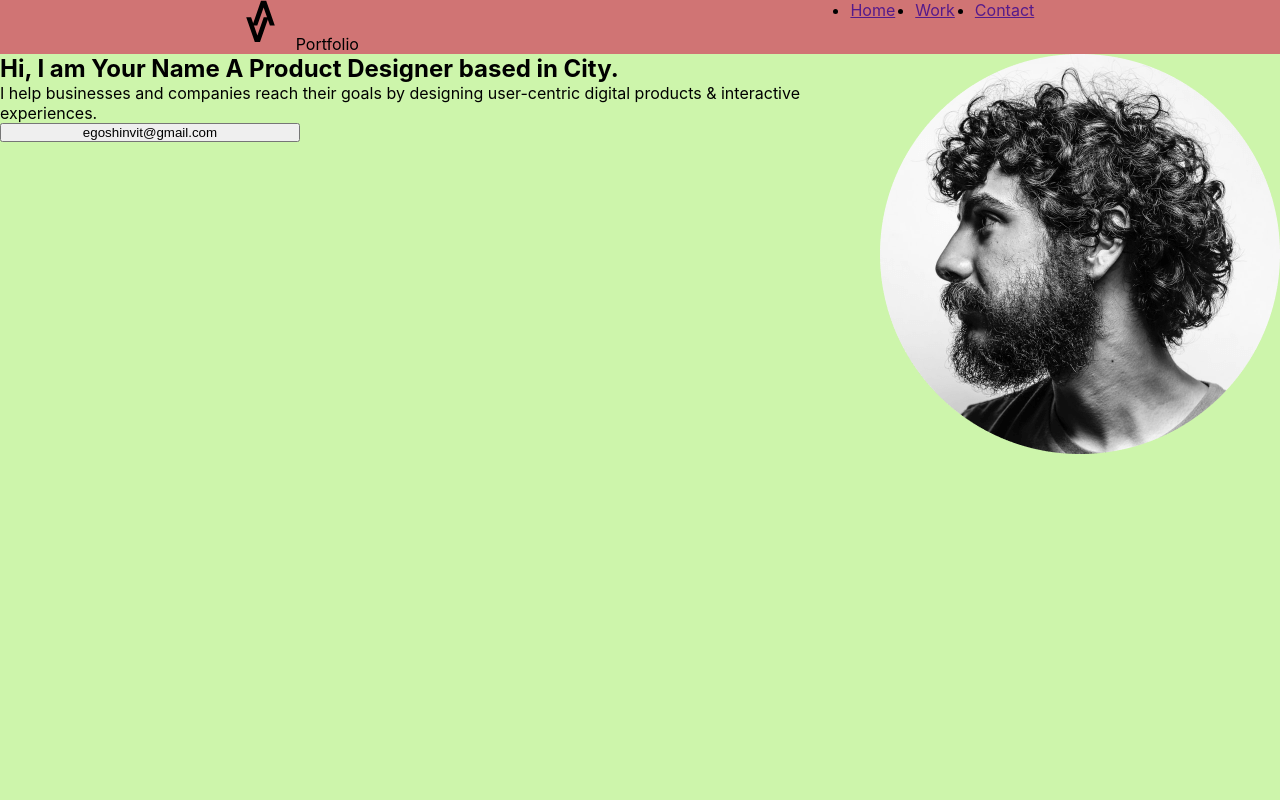
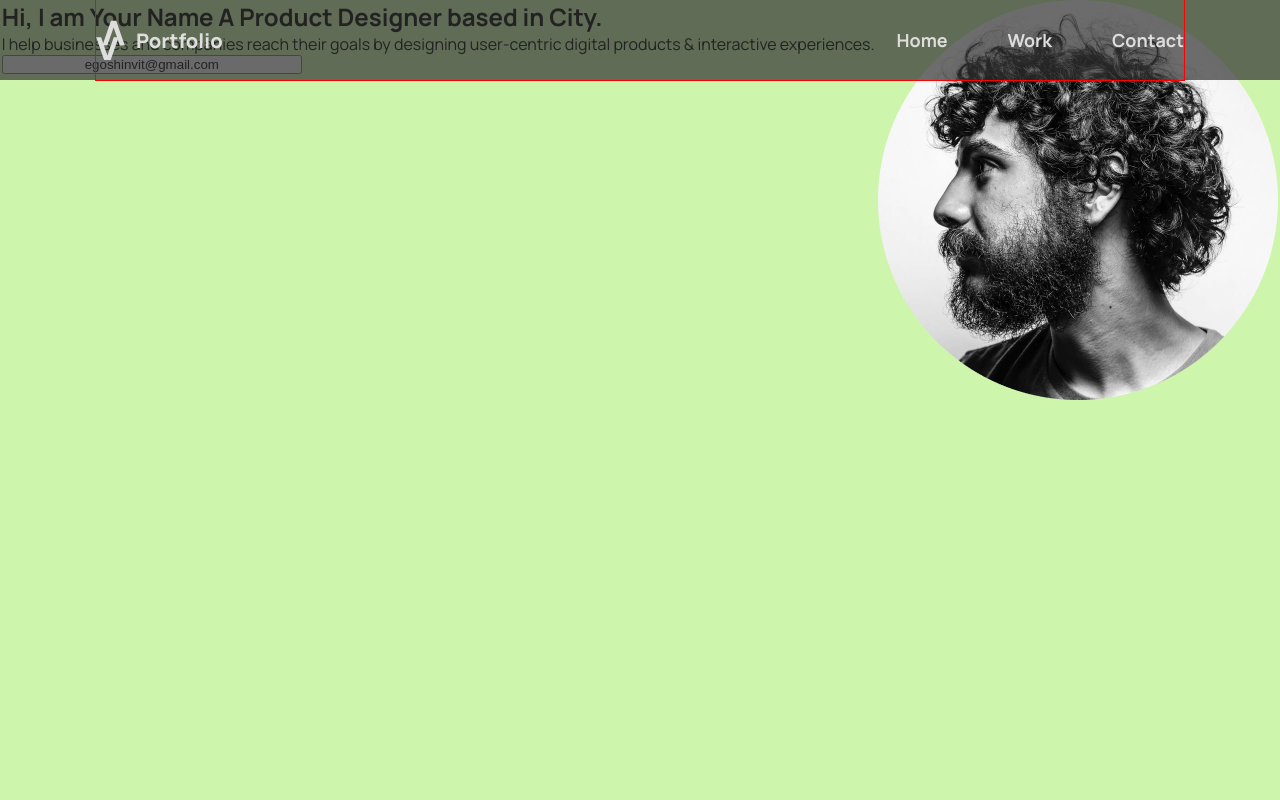
Before and after one commit to EgoshinVA/my-portfolio, a React (Create React App) app: page / in a window 1280 px wide. Shown: the top 800 px of the page. Built offline with nearby package versions, Linux system fonts and the light colour scheme.

Commit message:
Styling header

```diff
--- /dev/null
+++ b/src/components/Container.tsx
@@ -0,0 +1,6 @@
+import styled from "styled-components";
+
+export const Container = styled.div`
+  margin: 0 96px;
+  outline: red solid 1px;
+`
--- a/src/layout/header/Header.tsx
+++ b/src/layout/header/Header.tsx
@@ -3,27 +3,43 @@ import styled from "styled-components";
 import {HeaderMenu} from "./HeaderMenu";
 import Icon from "../../components/icon/Icon";
 import {FlexWrapper} from "../../components/FlexWrapper";
+import {theme} from "../../style/Theme";
+import {Container} from "../../components/Container";
 
 export const Header = () => {
     let menuItems = ['Home', 'Work', 'Contact']
 
     return (
         <StyledHeader>
-            <FlexWrapper justify={'space-around'}>
-                <Logo>
-                    <Icon iconId='logo'/>
-                    <Title>Portfolio</Title>
-                </Logo>
-                <HeaderMenu menuItems={menuItems}/>
-            </FlexWrapper>
+            <Container>
+                <FlexWrapper justify={'space-between'} align={'center'}>
+                    <Logo>
+                        <Icon iconId='logo' viewBox={'0 0 40 40'} width={'40'} height={'40'}/>
+                        <Title>Portfolio</Title>
+                    </Logo>
+                    <HeaderMenu menuItems={menuItems}/>
+                </FlexWrapper>
+            </Container>
         </StyledHeader>
     );
 };
 
 const StyledHeader = styled.header`
-  background-color: #d07474;
+  background-color: ${theme.colors.secondaryBg};
+  position: absolute;
+  top: 0;
+  width: 100%;
+  height: 80px;
 `
 
-const Logo = styled.div``
+const Logo = styled.div`
+  color: ${theme.colors.font};
+  margin: 20px 0;
+  display: flex;
+  align-items: center;
+`
 
-const Title = styled.span``
+const Title = styled.span`
+  font-size: 20px;
+  font-weight: 800;
+`
--- a/src/layout/header/HeaderMenu.tsx
+++ b/src/layout/header/HeaderMenu.tsx
@@ -22,9 +22,10 @@ export const HeaderMenu = (props: headerMenuPropsType) => {
 };
 
 const StyledHeaderMenu = styled.div`
+
 `
 
 const StyledList = styled.ul`
   display: flex;
-  gap: 20px;
+  gap: 60px;
 `
--- a/src/style/GlobalStyled.tsx
+++ b/src/style/GlobalStyled.tsx
@@ -17,9 +17,21 @@ export const GlobalStyled = createGlobalStyle`
     sans-serif;
     -webkit-font-smoothing: antialiased;
     -moz-osx-font-smoothing: grayscale;
+    font-family: Manrope, sans-serif;
   }
 
   section {
     background-color: ${theme.colors.primaryBg};
   }
+
+  ul {
+    list-style: none;
+  }
+
+  a {
+    color: ${theme.colors.font};
+    font-size: 18px;
+    font-weight: 700;
+    text-decoration: none;
+  }
 `
```
